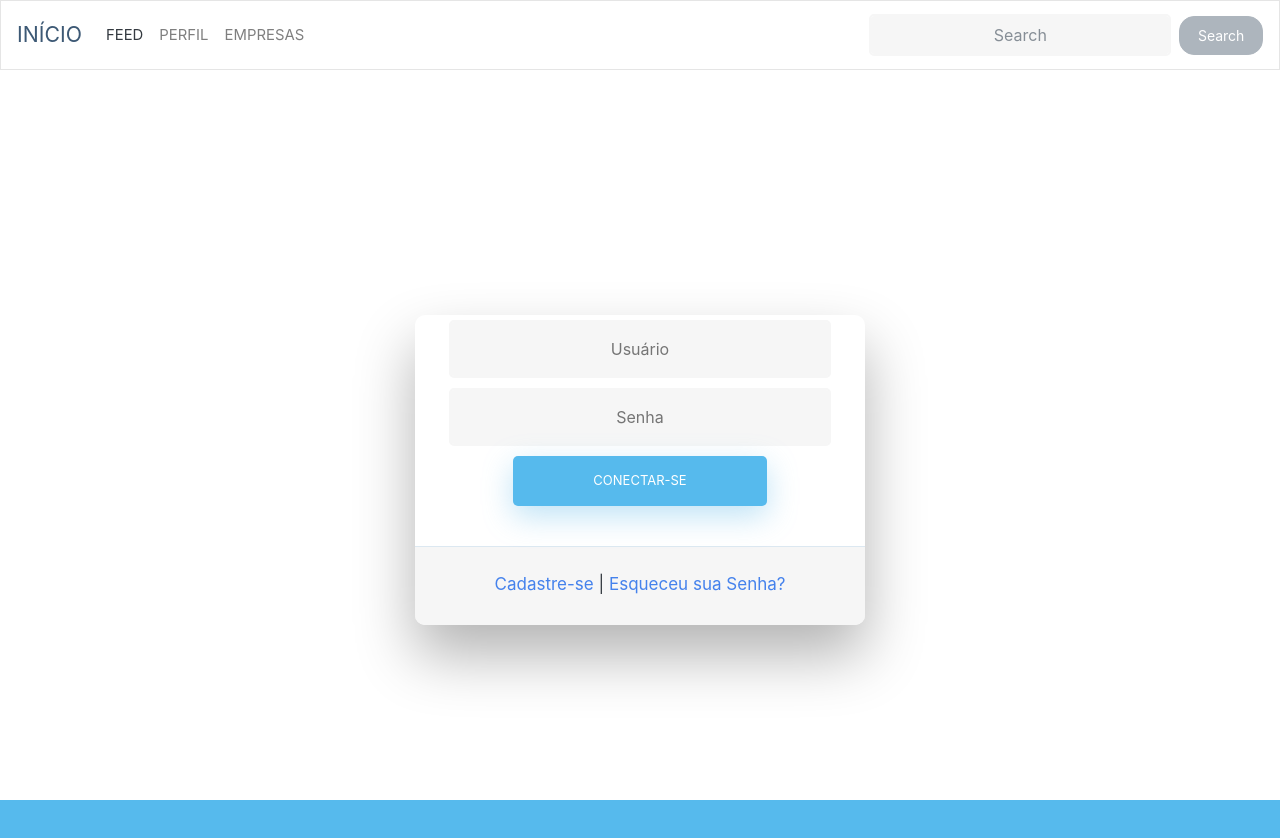
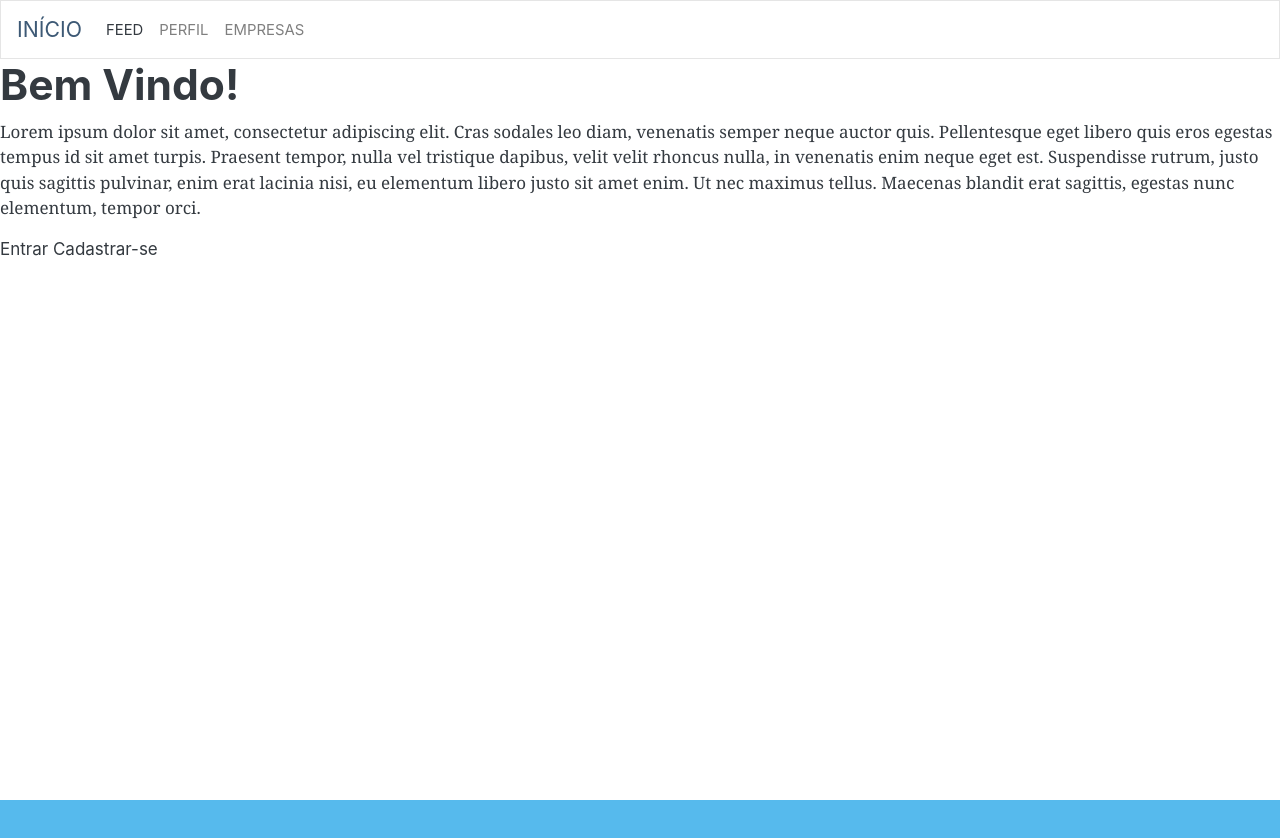
Before and after one commit to elainecruz/HackaPet-2019, a plain HTML site: page index.html in a window 1280 px wide. After the commit the page ends 800 px from the top, so only its background shows below. Drawn offline with Linux system fonts and the light colour scheme.

Commit message:
Atualizações no inicio

```diff
--- a/index.html
+++ b/index.html
@@ -4,7 +4,10 @@
         <title>Hackathon</title>
         <meta charset="utf-8">
         <link rel="stylesheet" type="text/css" href="style.css">
+    </head>
 
+    <body>
+      <header>
         <nav class="navbar navbar-expand-lg navbar-light bg-light">
           <a class="navbar-brand" href="index.html">INÍCIO</a>
           <button class="navbar-toggler" type="button" data-toggle="collapse" data-target="#navbarColor03" aria-controls="navbarColor03" aria-expanded="false" aria-label="Toggle navigation">
@@ -23,38 +26,33 @@
                 <a class="nav-link" href="#">EMPRESAS</a>
               </li>
             </ul>
-              <form class="form-inline my-2 my-lg-0">
+            <!-- <form class="form-inline my-2 my-lg-0">
               <input class="form-control mr-sm-2" type="text" placeholder="Search">
               <button class="btn btn-secondary my-2 my-sm-0" type="submit">Search</button>
-              </form>
+            </form> -->
           </div>
         </nav>
+    </header>
 
-    </head>
-
-    <body>
-      <div class="wrapper fadeInDown">
-        <div id="formContent">
-          <!-- Tabs Titles -->
-
-          <!-- Icon -->
-          <div class="fadeIn first">
+    <div class= "inicio">
+        <div class= "inicio-left">
 
         </div>
+        <div class="inicio-right">
+            <div class="description">
+                <h1 class="welcome">Bem Vindo! </h1>
+                <p>
+                  Lorem ipsum dolor sit amet, consectetur adipiscing elit. Cras sodales leo diam, venenatis semper neque auctor quis. Pellentesque eget libero quis eros egestas tempus id sit amet turpis.
+                  Praesent tempor, nulla vel tristique dapibus, velit velit rhoncus nulla, in venenatis enim neque eget est. Suspendisse rutrum, justo quis sagittis pulvinar, enim erat lacinia nisi, eu
+                  elementum libero justo sit amet enim. Ut nec maximus tellus. Maecenas blandit erat sagittis, egestas nunc elementum, tempor orci.
+                 </p>
 
-          <!-- Login Form -->
-          <form>
-            <input type="text" id="E-mail" class="fadeIn second" name="login" placeholder="Usuário">
-            <input type="password" id="Senha" class="fadeIn third" name="login" placeholder="Senha">
-            <input type="submit" class="fadeIn fourth" value="Conectar-se">
-          </form>
+                 <div class="acesss">
+                      <span>Entrar</span>
+                      <span>Cadastrar-se</span>
+                  </div>
+                </div>
 
-          <!-- Remind Passowrd -->
-          <div id="formFooter">
-            <a class="underlineHover" href="cadastro.html">Cadastre-se</a>
-            <a> |</a>
-            <a class="underlineHover" href="newpassword.html">Esqueceu sua Senha?</a>
-          </div>
 
         </div>
       </div>
```
Lines whose indentation alone changed are shown as unchanged.
